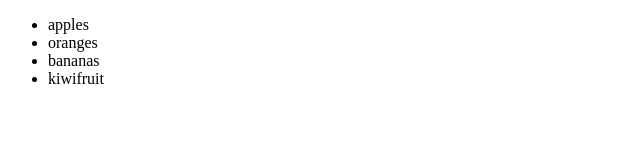
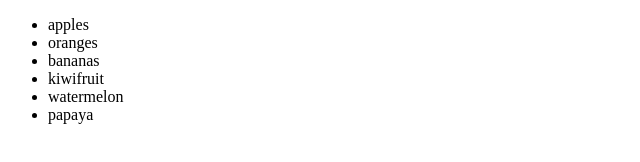
Before and after one commit to yalini97/Yalini, a plain HTML site: page index.html in a window 1280 px wide. Shown: the whole page, without its empty margins (0-640 px from the left). Drawn offline with Linux system fonts and the light colour scheme.

Commit message:
added two fruits to index.html

```diff
--- a/index.html
+++ b/index.html
@@ -6,6 +6,9 @@
             <li>oranges</li>
             <li>bananas</li>
             <li>kiwifruit</li>
+            <li>watermelon</li>
+            <li>papaya</li>
+
         </ul>
     </body>
 </html>
```
